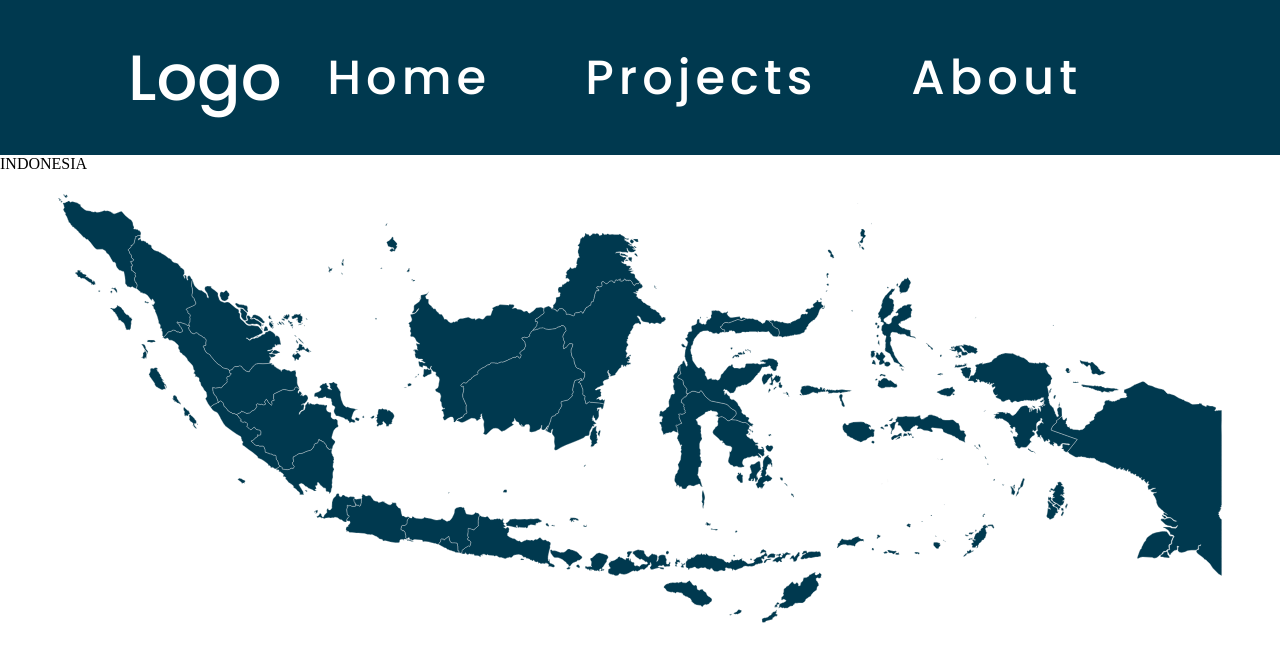
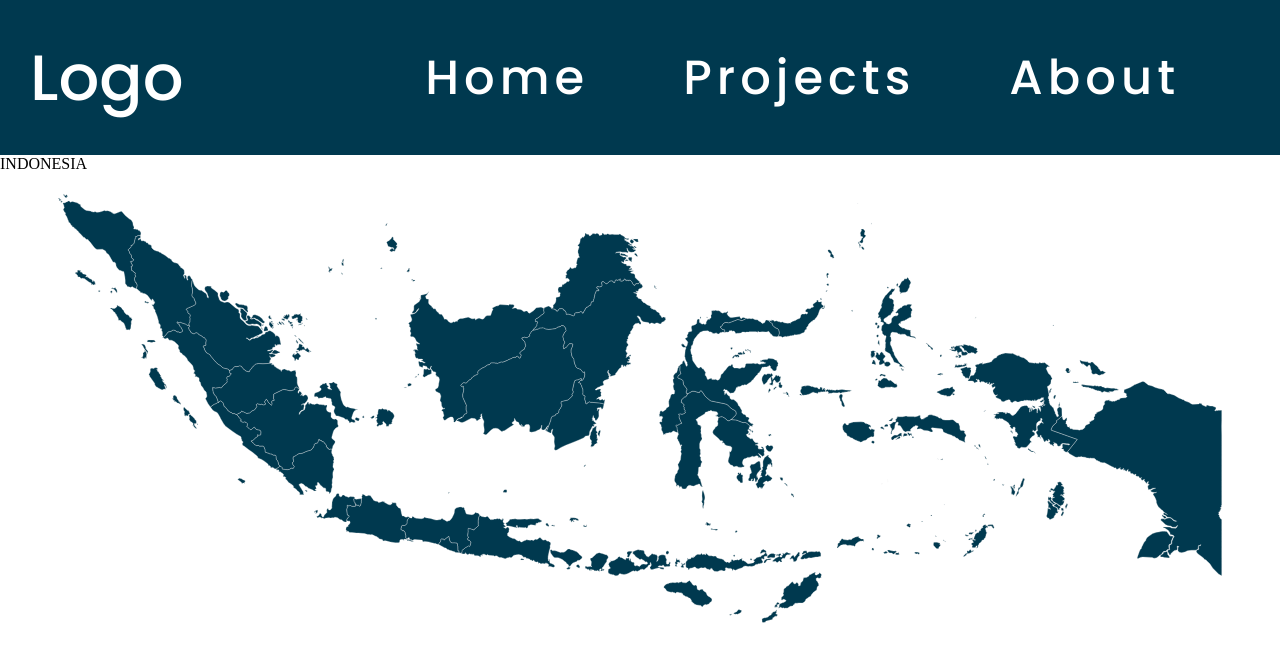
Before and after one commit to antinite20/petatest, a plain HTML site: page index.html in a window 1280 px wide. Drawn offline with Linux system fonts and the light colour scheme.

Commit message:
Update style.css

```diff
--- a/style.css
+++ b/style.css
@@ -20,7 +20,7 @@ header{
 	display: flex;
 	justify-content: space-between;
 	align-items: center;
-	padding: 30px 10%;
+	padding: 30px;
 	background-color: #00394f;
 }
 
```
